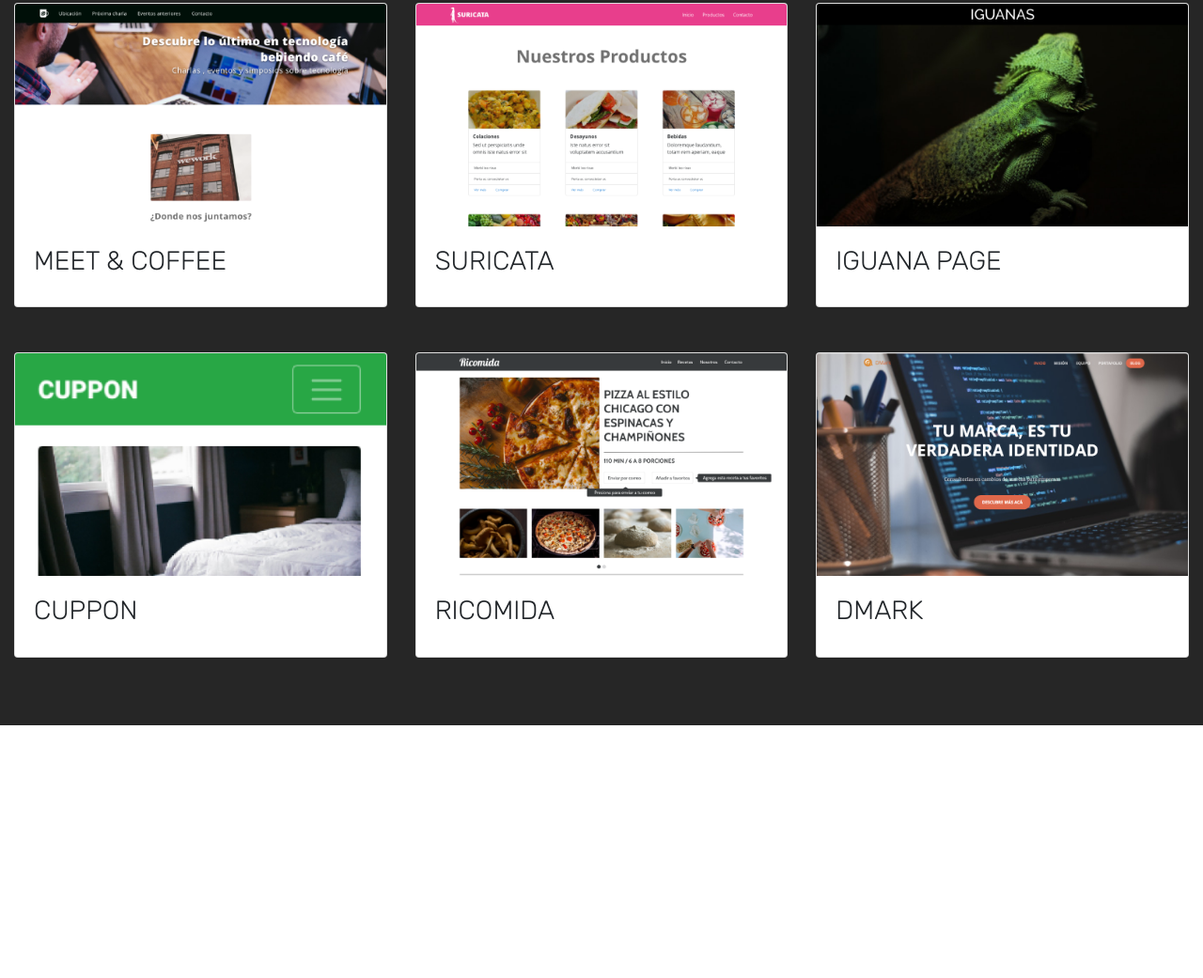
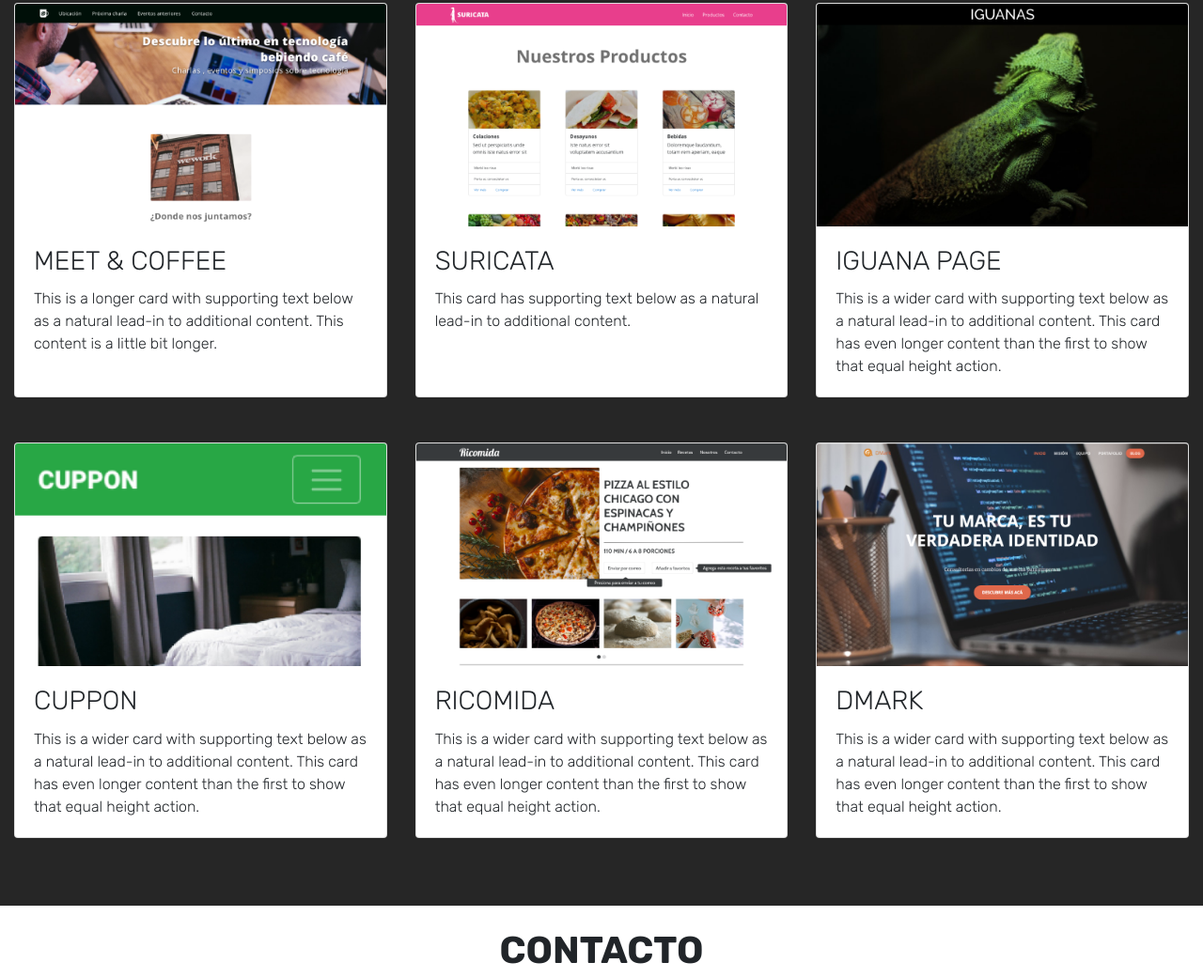
Before and after one commit to dzenteno/prueba_miportafolio, a plain HTML site: page index.html in a window 1280 px wide. Shown: the part 1303-2344 px from the top of the page at 94% size. Before the commit the page ends 2075 px from the top, so only its background shows below. Drawn offline with nearby package versions, Linux system fonts and the light colour scheme; a script that the page names is missing.

Commit message:
Se agrega el formulario de contacto de typeform

```diff
--- a/index.html
+++ b/index.html
@@ -109,12 +109,12 @@
     <!-- MIS ÚLTIMOS TRABAJOS -->
     <section class="container-fluid ultimos-trabajos py-4">
         <h1 class="text-light text-center">MIS ÚLTIMOS TRABAJOS</h1>
-        <div class="card-deck my-5">
+        <div class="card-deck mt-5">
             <div class="card">
                 <img src="assets/img/meet_coffee.png" class="card-img-top img-fluid" alt="Panqueques con manjar">
                 <div class="card-body">
                     <h3 class="card-title">MEET & COFFEE</h3>
-                    <p class="card-text" style="display: none;">This is a longer card with supporting text below as a
+                    <p class="card-text">This is a longer card with supporting text below as a
                         natural lead-in to
                         additional content. This content is a little bit longer.</p>
                 </div>
@@ -123,7 +123,7 @@
                 <img src="assets/img/suricata.png" class="card-img-top img-fluid" alt="Tiramisú">
                 <div class="card-body">
                     <h3 class="card-title">SURICATA</h3>
-                    <p class="card-text" style="display: none;">This card has supporting text below as a natural lead-in
+                    <p class="card-text">This card has supporting text below as a natural lead-in
                         to additional content.
                     </p>
                 </div>
@@ -132,7 +132,7 @@
                 <img src="assets/img/iguana_page.png" class="card-img-top img-fluid" alt="Plateada">
                 <div class="card-body">
                     <h3 class="card-title">IGUANA PAGE</h3>
-                    <p class="card-text" style="display: none;">This is a wider card with supporting text below as a
+                    <p class="card-text">This is a wider card with supporting text below as a
                         natural lead-in to
                         additional content. This card has even longer content than the first to show that equal height
                         action.</p>
@@ -145,7 +145,7 @@
                 <img src="assets/img/cuppon.png" class="card-img-top img-fluid" alt="Plateada">
                 <div class="card-body">
                     <h3 class="card-title">CUPPON</h3>
-                    <p class="card-text" style="display: none;">This is a wider card with supporting text below as a
+                    <p class="card-text">This is a wider card with supporting text below as a
                         natural lead-in to
                         additional content. This card has even longer content than the first to show that equal height
                         action.</p>
@@ -155,7 +155,7 @@
                 <img src="assets/img/ricomida.png" class="card-img-top img-fluid" alt="Plateada">
                 <div class="card-body">
                     <h3 class="card-title">RICOMIDA</h3>
-                    <p class="card-text" style="display: none;">This is a wider card with supporting text below as a
+                    <p class="card-text">This is a wider card with supporting text below as a
                         natural lead-in to
                         additional content. This card has even longer content than the first to show that equal height
                         action.</p>
@@ -165,7 +165,7 @@
                 <img src="assets/img/dmark.png" class="card-img-top img-fluid" alt="Plateada">
                 <div class="card-body">
                     <h3 class="card-title">DMARK</h3>
-                    <p class="card-text" style="display: none;">This is a wider card with supporting text below as a
+                    <p class="card-text">This is a wider card with supporting text below as a
                         natural lead-in to
                         additional content. This card has even longer content than the first to show that equal height
                         action.</p>
@@ -173,6 +173,17 @@
             </div>
         </div>
     </section>
+
+    <!-- Contacto -->
+    <section class="text-center my-4">
+        <h1>CONTACTO</h1>
+        <div class="typeform-widget" data-url="https://form.typeform.com/to/ih9knh6N?typeform-medium=embed-snippet"
+            style="width: 100%; height: 500px;"></div>
+        <script> (function () { var qs, js, q, s, d = document, gi = d.getElementById, ce = d.createElement, gt = d.getElementsByTagName, id = "typef_orm", b = "https://embed.typeform.com/"; if (!gi.call(d, id)) { js = ce.call(d, "script"); js.id = id; js.src = b + "embed.js"; q = gt.call(d, "script")[0]; q.parentNode.insertBefore(js, q) } })()</script>
+    </section>
+
+
+
 
     <!-- jQuery v3.6.0-->
     <script src="https://code.jquery.com/jquery-3.6.0.min.js"
```
